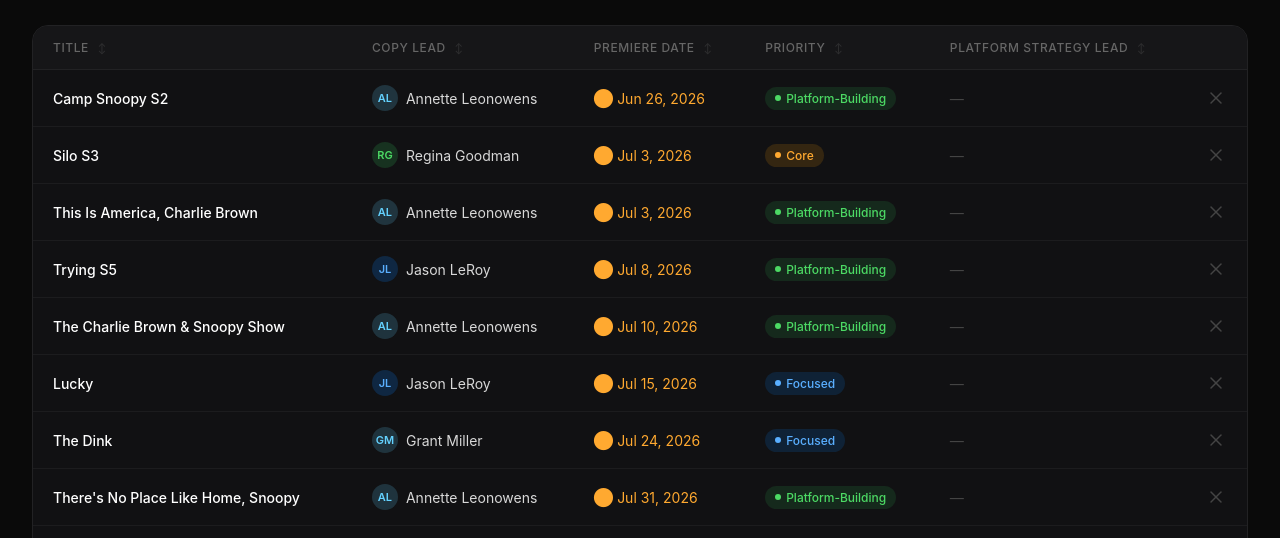
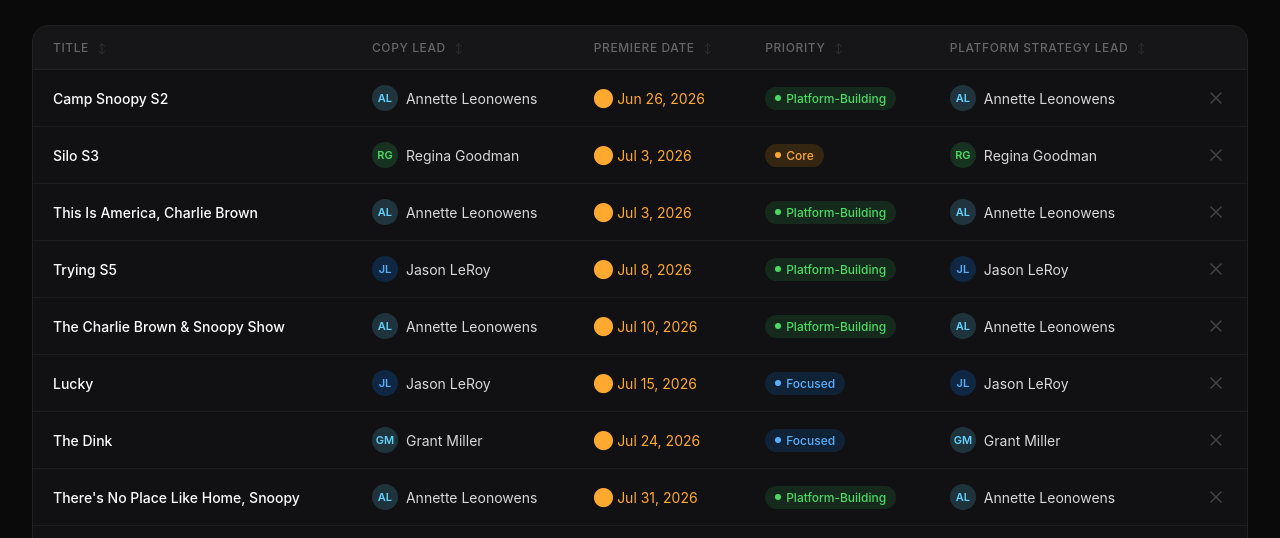
Before and after one commit to jason-leroy-atv/copy-dashboard, a plain HTML site: page index.html in a window 1280 px wide. Shown: the part 250-788 px from the top of the page. Drawn offline with Linux system fonts and the light colour scheme.

Commit message:
Import Platform Strategy Leads from TV App Quip doc

```diff
--- a/index.html
+++ b/index.html
@@ -296,44 +296,43 @@
 <script>
   // ── Data ──────────────────────────────────────────────────────────────────
   let titles = [
-    { id:  1, title: "Camp Snoopy S2",                       copyLead: "Annette Leonowens", premiereDate: "2026-06-26", priority: "Platform-Building", stratLead: "" },
-    { id:  2, title: "Silo S3",                              copyLead: "Regina Goodman",    premiereDate: "2026-07-03", priority: "Core",              stratLead: "" },
-    { id:  3, title: "This Is America, Charlie Brown",       copyLead: "Annette Leonowens", premiereDate: "2026-07-03", priority: "Platform-Building", stratLead: "" },
-    { id:  4, title: "Trying S5",                            copyLead: "Jason LeRoy",       premiereDate: "2026-07-08", priority: "Platform-Building", stratLead: "" },
-    { id:  5, title: "The Charlie Brown & Snoopy Show",      copyLead: "Annette Leonowens", premiereDate: "2026-07-10", priority: "Platform-Building", stratLead: "" },
-    { id:  6, title: "Lucky",                                copyLead: "Jason LeRoy",       premiereDate: "2026-07-15", priority: "Focused",           stratLead: "" },
-    { id:  7, title: "The Dink",                             copyLead: "Grant Miller",      premiereDate: "2026-07-24", priority: "Focused",           stratLead: "" },
-    { id:  8, title: "There's No Place Like Home, Snoopy",   copyLead: "Annette Leonowens", premiereDate: "2026-07-31", priority: "Platform-Building", stratLead: "" },
-    { id:  9, title: "Ted Lasso S4",                         copyLead: "Grant Miller",      premiereDate: "2026-08-04", priority: "Brand-Defining",    stratLead: "" },
-    { id: 10, title: "Las Azules S2",                        copyLead: "Regina Goodman",    premiereDate: "2026-08-12", priority: "Platform-Building", stratLead: "" },
-    { id: 11, title: "The Dynasty: UConn Huskies",           copyLead: "Grant Miller",      premiereDate: "2026-08-21", priority: "",                  stratLead: "" },
-    { id: 12, title: "Stillwater S5",                        copyLead: "Annette Leonowens", premiereDate: "2026-08-21", priority: "Platform-Building", stratLead: "" },
-    { id: 13, title: "Dark Matter S2",                       copyLead: "Regina Goodman",    premiereDate: "2026-08-28", priority: "Focused",           stratLead: "" },
-    { id: 14, title: "Mayday",                               copyLead: "Grant Miller",      premiereDate: "2026-09-04", priority: "Core",              stratLead: "" },
-    { id: 15, title: "Last Seen (FKA The Dispatcher) S1",    copyLead: "Regina Goodman",    premiereDate: "2026-09-09", priority: "Focused",           stratLead: "" },
-    { id: 16, title: "Slow Horses S6",                       copyLead: "Grant Miller",      premiereDate: "2026-09-16", priority: "Core",              stratLead: "" },
-    { id: 17, title: "Andre Agassi docuseries",              copyLead: "Annette Leonowens", premiereDate: "September",  priority: "",                  stratLead: "" },
-    { id: 18, title: "Brothers S1",                          copyLead: "Annette Leonowens", premiereDate: "2026-09-23", priority: "",                  stratLead: "" },
-    { id: 19, title: "Knife Edge: Chasing Michelin Stars S2",copyLead: "Annette Leonowens", premiereDate: "2026-09-25", priority: "Platform-Building", stratLead: "" },
-
-    { id: 22, title: "The Sisters Grimm S2",                 copyLead: "Annette Leonowens", premiereDate: "October",    priority: "Platform-Building", stratLead: "" },
-    { id: 23, title: "The Last First: Winter K2",            copyLead: "Annette Leonowens", premiereDate: "2026-10-02", priority: "Focused",           stratLead: "" },
-    { id: 24, title: "Small Prophets",                       copyLead: "Jason LeRoy",       premiereDate: "2026-10-07", priority: "Platform-Building", stratLead: "" },
-    { id: 25, title: "Matchbox",                             copyLead: "Regina Goodman",    premiereDate: "2026-10-09", priority: "Core",              stratLead: "" },
-    { id: 26, title: "Tenzing",                              copyLead: "Jason LeRoy",       premiereDate: "2026-10-16", priority: "Focused",           stratLead: "" },
-    { id: 27, title: "Where's Wanda S2",                     copyLead: "Regina Goodman",    premiereDate: "2026-10-21", priority: "Platform-Building", stratLead: "" },
-    { id: 28, title: "Lewis Hamilton",                       copyLead: "Grant Miller",      premiereDate: "2026-10-23", priority: "Focused",           stratLead: "" },
-    { id: 29, title: "Nocturne S1",                          copyLead: "Annette Leonowens", premiereDate: "2026-10-30", priority: "Core",              stratLead: "" },
-    { id: 30, title: "Stick S2",                             copyLead: "Grant Miller",      premiereDate: "2026-11-04", priority: "Core",              stratLead: "" },
-    { id: 31, title: "Unlikely Cook with Awkwafina",         copyLead: "Jason LeRoy",       premiereDate: "2026-11-06", priority: "Platform-Building", stratLead: "" },
-    { id: 32, title: "12 12 12",                             copyLead: "Regina Goodman",    premiereDate: "2026-11-13", priority: "Core",              stratLead: "" },
-    { id: 33, title: "Being Heumann",                        copyLead: "Regina Goodman",    premiereDate: "2026-11-13", priority: "Focused",           stratLead: "" },
-    { id: 34, title: "Way of the Warrior Kid",               copyLead: "Jason LeRoy",       premiereDate: "2026-11-25", priority: "Core",              stratLead: "" },
-    { id: 35, title: "12 Days of Snoopy",                    copyLead: "Annette Leonowens", premiereDate: "2026-11-25", priority: "Platform-Building", stratLead: "" },
-    { id: 36, title: "Greyhound 2",                          copyLead: "Grant Miller",      premiereDate: "December",   priority: "Core",              stratLead: "" },
-    { id: 37, title: "Bad Monkey S2",                        copyLead: "Jason LeRoy",       premiereDate: "2026-12-02", priority: "Focused",           stratLead: "" },
-    { id: 38, title: "Fraggle Rock: A Holiday Gift",         copyLead: "Annette Leonowens", premiereDate: "2026-12-04", priority: "Platform-Building", stratLead: "" },
-    { id: 39, title: "Timberlake S1",                        copyLead: "Annette Leonowens", premiereDate: "2026-12-11", priority: "Core",              stratLead: "" },
+    { id:  1, title: "Camp Snoopy S2",                       copyLead: "Annette Leonowens", premiereDate: "2026-06-26", priority: "Platform-Building", stratLead: "Annette Leonowens" },
+    { id:  2, title: "Silo S3",                              copyLead: "Regina Goodman",    premiereDate: "2026-07-03", priority: "Core",              stratLead: "Regina Goodman" },
+    { id:  3, title: "This Is America, Charlie Brown",       copyLead: "Annette Leonowens", premiereDate: "2026-07-03", priority: "Platform-Building", stratLead: "Annette Leonowens" },
+    { id:  4, title: "Trying S5",                            copyLead: "Jason LeRoy",       premiereDate: "2026-07-08", priority: "Platform-Building", stratLead: "Jason LeRoy" },
+    { id:  5, title: "The Charlie Brown & Snoopy Show",      copyLead: "Annette Leonowens", premiereDate: "2026-07-10", priority: "Platform-Building", stratLead: "Annette Leonowens" },
+    { id:  6, title: "Lucky",                                copyLead: "Jason LeRoy",       premiereDate: "2026-07-15", priority: "Focused",           stratLead: "Jason LeRoy" },
+    { id:  7, title: "The Dink",                             copyLead: "Grant Miller",      premiereDate: "2026-07-24", priority: "Focused",           stratLead: "Grant Miller" },
+    { id:  8, title: "There's No Place Like Home, Snoopy",   copyLead: "Annette Leonowens", premiereDate: "2026-07-31", priority: "Platform-Building", stratLead: "Annette Leonowens" },
+    { id:  9, title: "Ted Lasso S4",                         copyLead: "Grant Miller",      premiereDate: "2026-08-04", priority: "Brand-Defining",    stratLead: "Grant Miller" },
+    { id: 10, title: "Las Azules S2",                        copyLead: "Regina Goodman",    premiereDate: "2026-08-12", priority: "Platform-Building", stratLead: "Regina Goodman" },
+    { id: 11, title: "The Dynasty: UConn Huskies",           copyLead: "Grant Miller",      premiereDate: "2026-08-21", priority: "",                  stratLead: "Grant Miller" },
+    { id: 12, title: "Stillwater S5",                        copyLead: "Annette Leonowens", premiereDate: "2026-08-21", priority: "Platform-Building", stratLead: "Annette Leonowens" },
+    { id: 13, title: "Dark Matter S2",                       copyLead: "Regina Goodman",    premiereDate: "2026-08-28", priority: "Focused",           stratLead: "Regina Goodman" },
+    { id: 14, title: "Mayday",                               copyLead: "Grant Miller",      premiereDate: "2026-09-04", priority: "Core",              stratLead: "Grant Miller" },
+    { id: 15, title: "Last Seen (FKA The Dispatcher) S1",    copyLead: "Regina Goodman",    premiereDate: "2026-09-09", priority: "Focused",           stratLead: "Regina Goodman" },
+    { id: 16, title: "Slow Horses S6",                       copyLead: "Grant Miller",      premiereDate: "2026-09-16", priority: "Core",              stratLead: "Grant Miller" },
+    { id: 17, title: "Andre Agassi docuseries",              copyLead: "Annette Leonowens", premiereDate: "September",  priority: "",                  stratLead: "Annette Leonowens" },
+    { id: 18, title: "Brothers S1",                          copyLead: "Annette Leonowens", premiereDate: "2026-09-23", priority: "",                  stratLead: "Annette Leonowens" },
+    { id: 19, title: "Knife Edge: Chasing Michelin Stars S2",copyLead: "Annette Leonowens", premiereDate: "2026-09-25", priority: "Platform-Building", stratLead: "Annette Leonowens" },
+    { id: 22, title: "The Sisters Grimm S2",                 copyLead: "Annette Leonowens", premiereDate: "October",    priority: "Platform-Building", stratLead: "Annette Leonowens" },
+    { id: 23, title: "The Last First: Winter K2",            copyLead: "Annette Leonowens", premiereDate: "2026-10-02", priority: "Focused",           stratLead: "Annette Leonowens" },
+    { id: 24, title: "Small Prophets",                       copyLead: "Jason LeRoy",       premiereDate: "2026-10-07", priority: "Platform-Building", stratLead: "Jason LeRoy" },
+    { id: 25, title: "Matchbox",                             copyLead: "Regina Goodman",    premiereDate: "2026-10-09", priority: "Core",              stratLead: "Regina Goodman" },
+    { id: 26, title: "Tenzing",                              copyLead: "Jason LeRoy",       premiereDate: "2026-10-16", priority: "Focused",           stratLead: "Jason LeRoy" },
+    { id: 27, title: "Where's Wanda S2",                     copyLead: "Regina Goodman",    premiereDate: "2026-10-21", priority: "Platform-Building", stratLead: "Regina Goodman" },
+    { id: 28, title: "Lewis Hamilton",                       copyLead: "Grant Miller",      premiereDate: "2026-10-23", priority: "Focused",           stratLead: "Grant Miller" },
+    { id: 29, title: "Nocturne S1",                          copyLead: "Annette Leonowens", premiereDate: "2026-10-30", priority: "Core",              stratLead: "Annette Leonowens" },
+    { id: 30, title: "Stick S2",                             copyLead: "Grant Miller",      premiereDate: "2026-11-04", priority: "Core",              stratLead: "Grant Miller" },
+    { id: 31, title: "Unlikely Cook with Awkwafina",         copyLead: "Jason LeRoy",       premiereDate: "2026-11-06", priority: "Platform-Building", stratLead: "Jason LeRoy" },
+    { id: 32, title: "12 12 12",                             copyLead: "Regina Goodman",    premiereDate: "2026-11-13", priority: "Core",              stratLead: "Regina Goodman" },
+    { id: 33, title: "Being Heumann",                        copyLead: "Regina Goodman",    premiereDate: "2026-11-13", priority: "Focused",           stratLead: "Regina Goodman" },
+    { id: 34, title: "Way of the Warrior Kid",               copyLead: "Jason LeRoy",       premiereDate: "2026-11-25", priority: "Core",              stratLead: "Jason LeRoy" },
+    { id: 35, title: "12 Days of Snoopy",                    copyLead: "Annette Leonowens", premiereDate: "2026-11-25", priority: "Platform-Building", stratLead: "Annette Leonowens" },
+    { id: 36, title: "Greyhound 2",                          copyLead: "Grant Miller",      premiereDate: "December",   priority: "Core",              stratLead: "Grant Miller" },
+    { id: 37, title: "Bad Monkey S2",                        copyLead: "Jason LeRoy",       premiereDate: "2026-12-02", priority: "Focused",           stratLead: "Jason LeRoy" },
+    { id: 38, title: "Fraggle Rock: A Holiday Gift",         copyLead: "Annette Leonowens", premiereDate: "2026-12-04", priority: "Platform-Building", stratLead: "Annette Leonowens" },
+    { id: 39, title: "Timberlake S1",                        copyLead: "Annette Leonowens", premiereDate: "2026-12-11", priority: "Core",              stratLead: "Annette Leonowens" },
   ];
 
   let nextId = 40;
```
